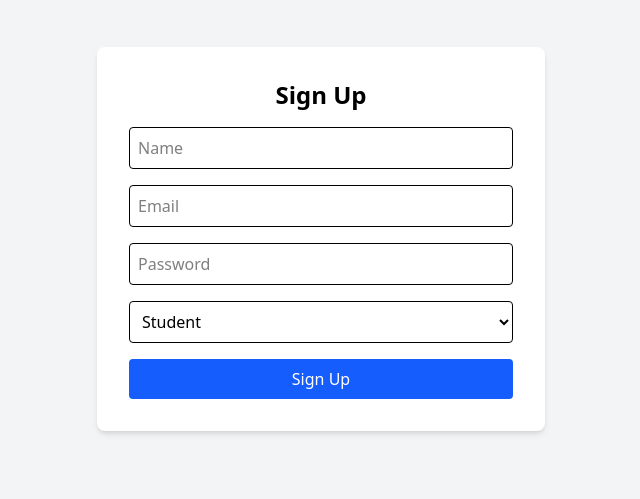
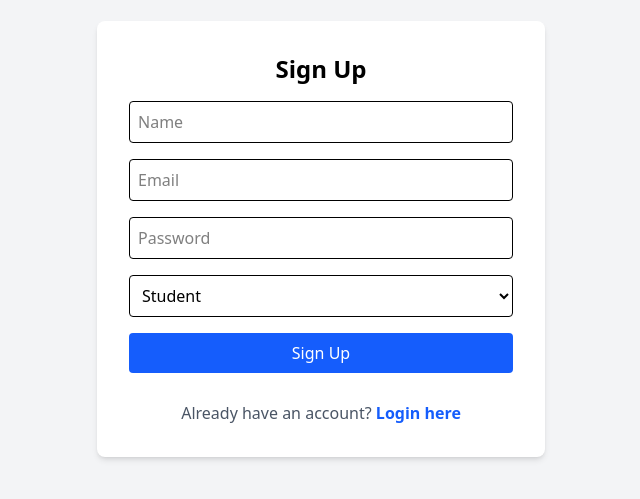
Before and after one commit to smshah121/Learning-Management-System-Frontend, a React (Vite) app: page /signup in a window 1280 px wide. Shown: the part 161-660 px from the top of the page, without its empty margins (319-959 px from the left). Built offline with nearby package versions, Linux system fonts and the light colour scheme.

Commit message:
changes saved

```diff
--- a/src/pages/Signup.jsx
+++ b/src/pages/Signup.jsx
@@ -1,79 +1,108 @@
-import React, { useState } from 'react'
-import { useSignupMutation } from '../features/auth/authApi'
-import { useNavigate } from 'react-router-dom'
+import React, { useState } from "react";
+import { useSignupMutation } from "../features/auth/authApi";
+import { useNavigate, Link } from "react-router-dom";
 
 const Signup = () => {
-    const [role, setRole] = useState("student")
-    const [name, setName] = useState("")
-    const [email, setEmail] = useState("")
-    const [password, setPassword] = useState("")
-    const [signup, {isLoading, error}]=useSignupMutation()
-    const navigate = useNavigate()
-    const handleSubmit = async (e)=> {
-        e.preventDefault()
+  const [role, setRole] = useState("student");
+  const [name, setName] = useState("");
+  const [email, setEmail] = useState("");
+  const [password, setPassword] = useState("");
+
+  const [signup, { isLoading, error }] = useSignupMutation();
+  const navigate = useNavigate();
+
+  const handleSubmit = async (e) => {
+    e.preventDefault();
     try {
-            const res = await signup({name,email, password,role}).unwrap()
-            localStorage.setItem("token", res.access_token)
-            localStorage.setItem("role",res.role)
-            localStorage.setItem("id", res.id)
-            alert("signup successfull please login")
-            navigate("/")
-        } catch (error) {
-            console.log("signup failed", error)
+      const res = await signup({ name, email, password, role }).unwrap();
+      // ✅ If you want auto-login
+      localStorage.setItem("token", res.access_token);
+      localStorage.setItem("role", res.role);
+      localStorage.setItem("id", res.id);
+
+      // navigate based on role
+      if (res.role === "student") navigate("/student-dashboard");
+      else if (res.role === "instructor") navigate("/instructor-dashboard");
+      else navigate("/");
+
+    } catch (err) {
+      console.error("Signup failed", err);
     }
-    }
+  };
+
   return (
-    <div className='min-h-screen flex items-center justify-center bg-gray-100'>
-        <form onSubmit={handleSubmit} className='bg-white p-8 rounded-lg shadow-md w-full max-w-md space-y-4'>
-            <h2 className='text-2xl font-bold text-center'>
-                Sign Up
-            </h2>
+    <div className="min-h-screen flex items-center justify-center bg-gray-100">
+      <form
+        onSubmit={handleSubmit}
+        className="bg-white p-8 rounded-lg shadow-md w-full max-w-md space-y-4"
+      >
+        <h2 className="text-2xl font-bold text-center">Sign Up</h2>
+
         <input
           type="text"
-            placeholder='Name'
-            className='w-full p-2 border rounded'
+          placeholder="Name"
+          className="w-full p-2 border rounded"
           value={name}
-            onChange={(e)=> setName(e.target.value)}
+          onChange={(e) => setName(e.target.value)}
           required
         />
+
         <input
           type="email"
-            placeholder='Email'
-            className='w-full p-2 border rounded'
+          placeholder="Email"
+          className="w-full p-2 border rounded"
           value={email}
-            onChange={(e)=> setEmail(e.target.value)}
+          onChange={(e) => setEmail(e.target.value)}
           required
         />
-             <input type="password"
-             placeholder='Password'
-             className='w-full p-2 border rounded'
+
+        <input
+          type="password"
+          placeholder="Password"
+          className="w-full p-2 border rounded"
           value={password}
-             onChange={(e)=> setPassword(e.target.value)}
+          onChange={(e) => setPassword(e.target.value)}
           required
         />
 
         <select
-             className='w-full p-2 border rounded'
+          className="w-full p-2 border rounded"
           value={role}
-             onChange={(e)=> setRole(e.target.value)}
+          onChange={(e) => setRole(e.target.value)}
           required
         >
           <option value="student">Student</option>
           <option value="instructor">Instructor</option>
+        </select>
 
-             </select>
         <button
-             type='submit'
+          type="submit"
           disabled={isLoading}
-             className='w-full bg-blue-600 text-white py-2 rounded hover:bg-blue-700 disabled:opacity-50'
+          className="w-full bg-blue-600 text-white py-2 rounded hover:bg-blue-700 disabled:opacity-50"
         >
-                {isLoading ? "Signing up...": "Sign Up"}
+          {isLoading ? "Signing up..." : "Sign Up"}
         </button>
 
-             {error && <p className='text-red-600 text-sm'>Signup failed. Try again</p>}
+        {error && (
+          <p className="text-red-600 text-sm">
+            {error?.data?.message || "Signup failed. Try again"}
+          </p>
+        )}
+
+        <div className="pt-3  border-gray-200 text-center">
+          <p className="text-gray-600">
+            Already have an account?{" "}
+            <Link
+              to="/"
+              className="font-semibold text-blue-600 hover:underline"
+            >
+              Login here
+            </Link>
+          </p>
+        </div>
       </form>
     </div>
-  )
-}
+  );
+};
 
-export default Signup
+export default Signup;
```
Lines whose indentation alone changed are shown as unchanged.
